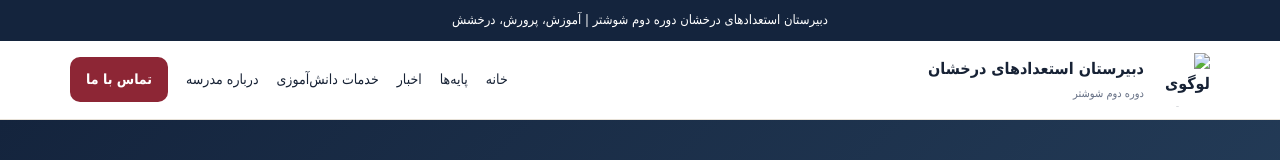
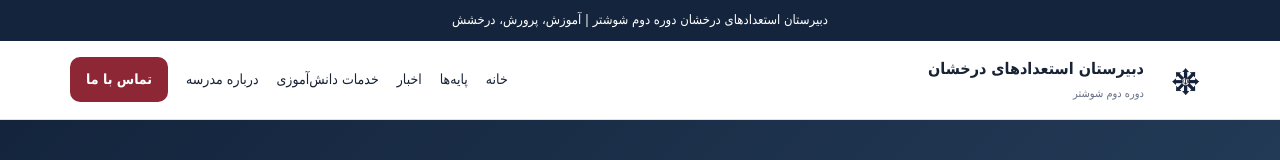
Before and after one commit to khajepournasim/Shooshtar_sampad, a plain HTML site: page index.html in a window 1280 px wide. Shown: the top 160 px of the page. Drawn offline with Linux system fonts and the light colour scheme.

Commit message:
Update index.html

```diff
--- a/index.html
+++ b/index.html
@@ -76,7 +76,7 @@
   <header>
     <nav class="nav">
       <a class="brand" href="#home">
-        <img src="assets/sampad-logo.png" alt="لوگوی سمپاد">
+        <img src="sampad-logo.png" alt="لوگوی سمپاد">
         <span>دبیرستان استعدادهای درخشان<br><small>دوره دوم شوشتر</small></span>
       </a>
       <div class="links">
```
